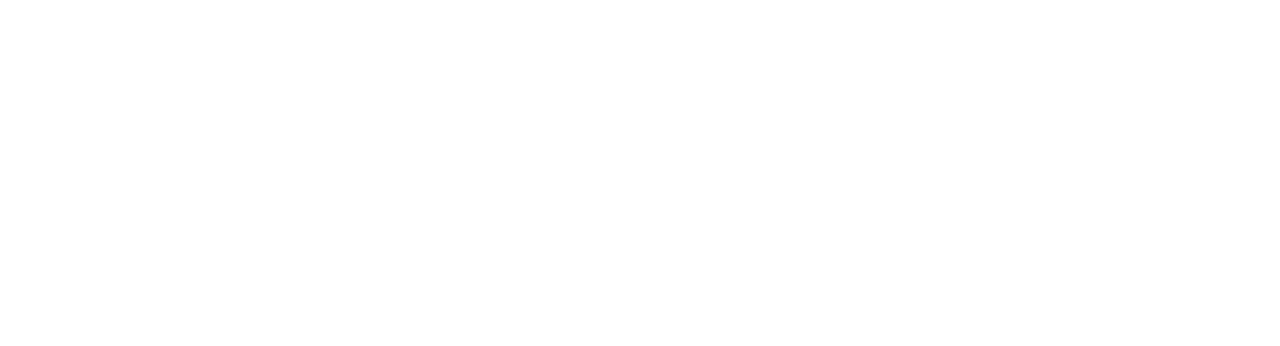
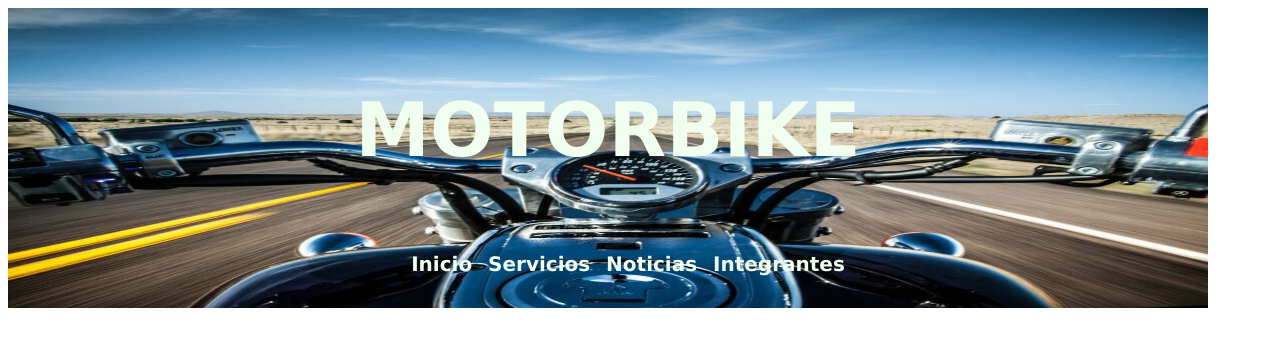
Before and after one commit to rzuluaga18/semana-1-192, a plain HTML site: page index.html in a window 1280 px wide. Drawn offline with Linux system fonts and the light colour scheme.

Commit message:
Edicion final

```diff
--- /dev/null
+++ b/estilos.css
@@ -0,0 +1,52 @@
+body{
+    font-family: 'Lucida Sans', 'Lucida Sans Regular', 'Lucida Grande', 'Lucida Sans Unicode', Geneva, Verdana, sans-serif;
+    width: 1200px;
+}
+
+.header{
+    background-color: gray;
+    display: flex;
+    justify-content: center;
+    align-items: center;
+
+}
+
+.barra-principal{
+    display: flex;
+    flex-direction: column;
+    position: absolute;
+
+}
+.titulo-principal, .contenedor-menu{
+    width: auto;
+}
+
+.titulo-principal{
+    color: honeydew;
+    font-size: 50px;
+    justify-content: center;
+    align-self: center;
+
+}
+.menu-principal{
+    display: flex;
+    list-style: none;
+    justify-content: space-evenly;
+}
+
+.menu-principal__item>a{
+    text-decoration: none;
+    color: honeydew;
+    font-weight: bold;
+    font-size: 20px;
+
+
+}
+.menu-principal__item>a:hover{
+    font-size: 30px;
+    text-decoration: wavy;
+}
+.imagen-baner
+{
+    background-blend-mode: soft-light;
+}
--- a/index.html
+++ b/index.html
@@ -4,8 +4,35 @@
     <meta charset="UTF-8">
     <meta name="viewport" content="width=device-width, initial-scale=1.0">
     <title>Mi primera pagina web</title>
+    <link rel="stylesheet" href="estilos.css">
 </head>
+
+
 <body>
+<!-- Inicio header  -->
+<header class="header">
 
+<section class="barra-principal">
+
+<div class="titulo-principal">
+    <h1>MOTORBIKE</h1>
+</div>
+
+<nav class="contenedor-menu">
+    <!-- Menu  -->
+    <ul class="menu-principal">
+        <li class="menu-principal__item"><a href="#">  <strong>Inicio</strong> </a></li>
+        <li class="menu-principal__item"><a href="#services"><strong>Servicios</strong> </a></li>
+        <li class="menu-principal__item"><a href="#news"><strong>Noticias</strong> </a></li>
+        <li class="menu-principal__item"><a href="#team"> <strong>Integrantes</strong> </a></li>
+    </ul>
+    <!-- fin menu  -->
+</nav>
+</section>
+
+<img class="imagen-baner" src="road.jpg" alt="Imagen Baner" width="1200"
+height="300">
+</header>
+<!-- Fin header -->
 </body>
 </html>
```
Also changed, not shown: road.jpg (added).
